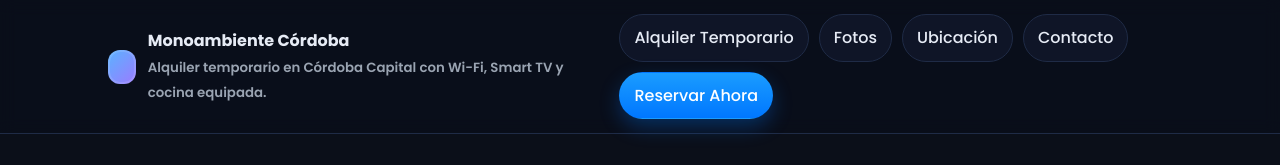
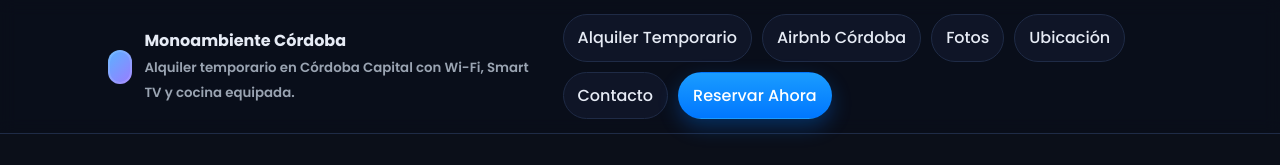
Before and after one commit to sur209/monoambientelanding, a plain HTML site: page index.html in a window 1280 px wide. Shown: the top 165 px of the page. Drawn offline with Linux system fonts and the light colour scheme.

Commit message:
Update index.html

```diff
--- a/index.html
+++ b/index.html
@@ -162,6 +162,7 @@
       <div class="spacer"></div>
       <div class="menu" role="navigation" aria-label="Principal">
         <a href="https://www.monoambientecordoba.com.ar/alquiler_temporario.html">Alquiler Temporario</a>
+        <a href="https://www.monoambientecordoba.com.ar/airbnb_cordoba.html">Airbnb Córdoba</a>
         <a href="#fotos">Fotos</a>
         <a href="#ubicacion">Ubicación</a>
         <a href="#contacto">Contacto</a>
```
